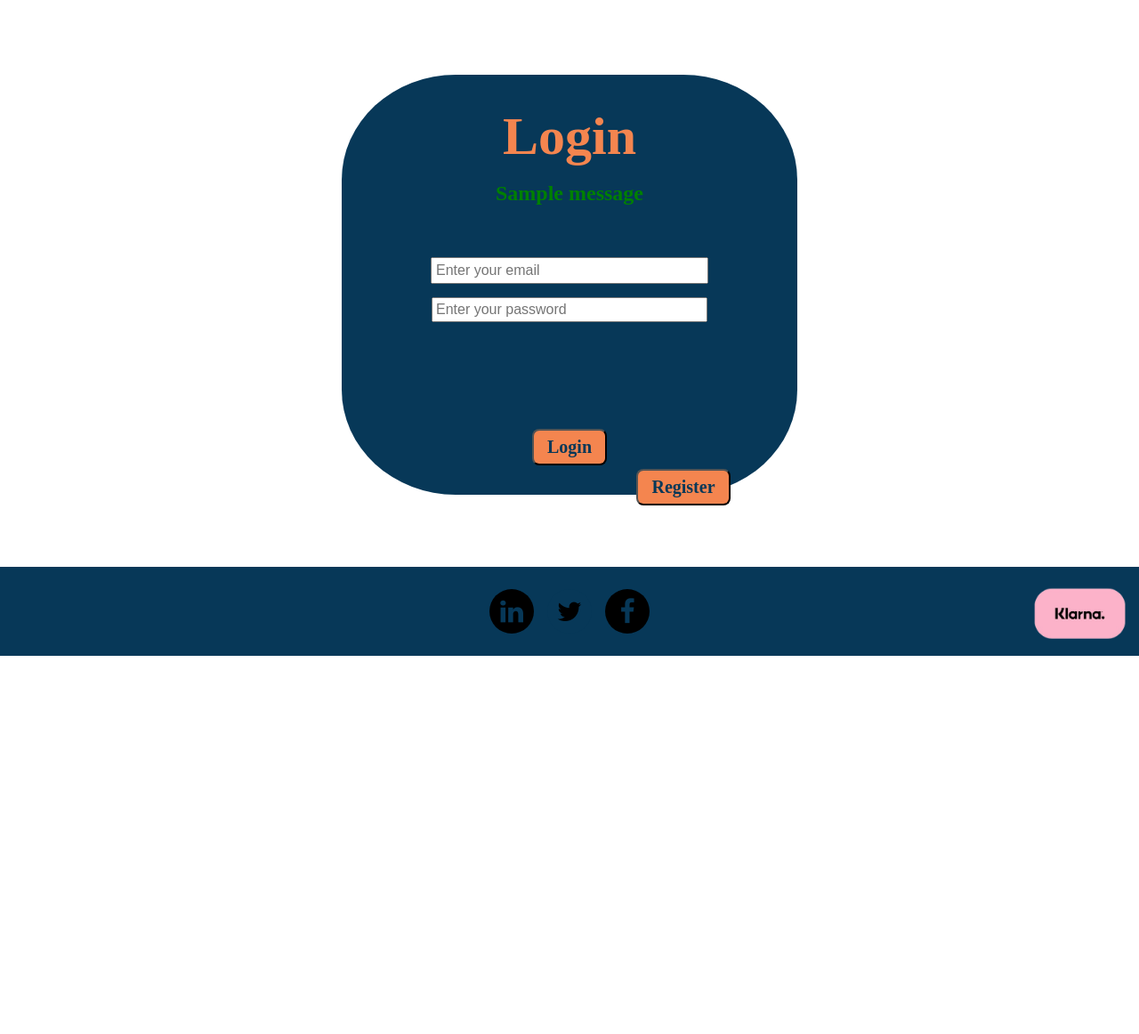
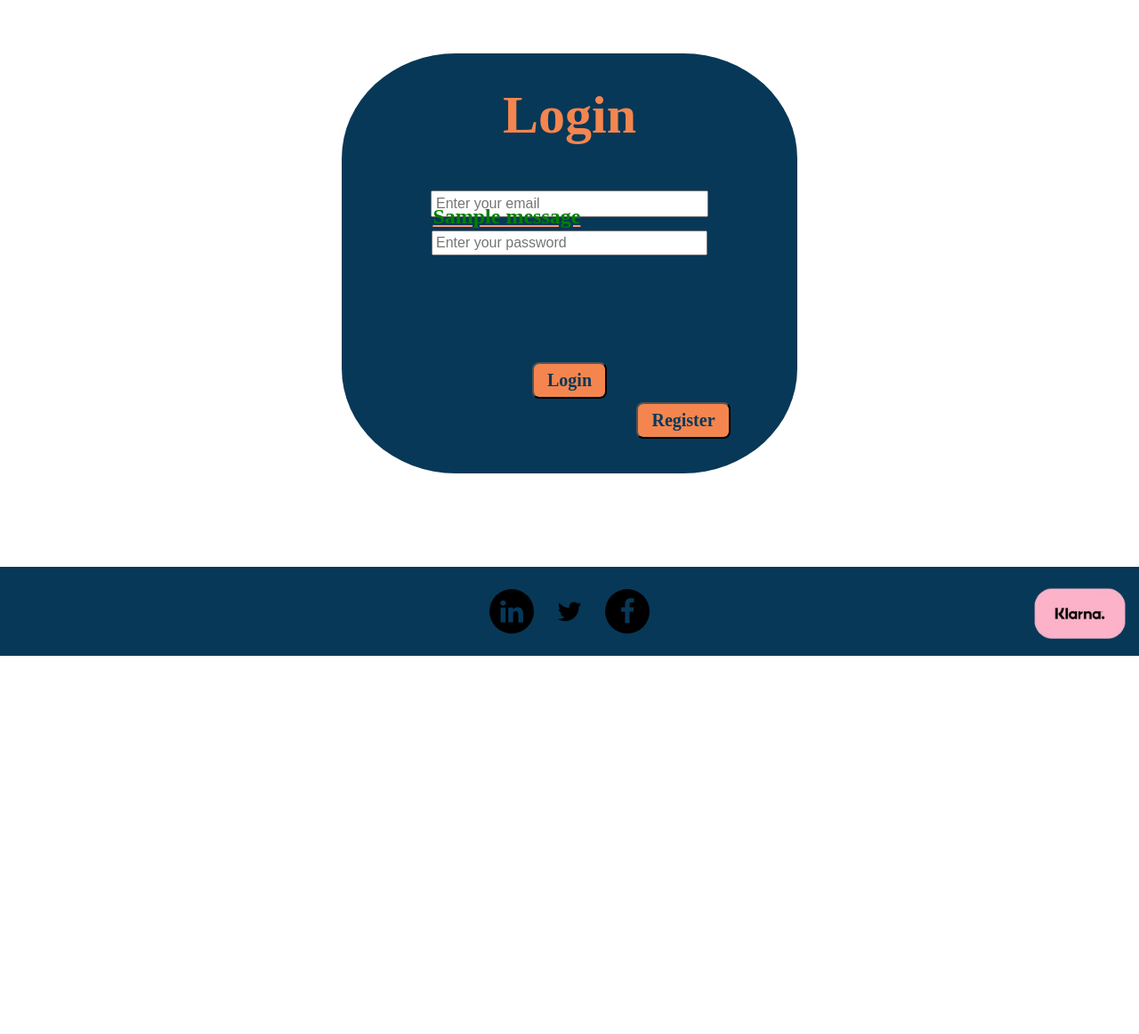
Before and after one commit to soyarna/CostCruiser, a Flask app: page /login in a window 1280 px wide. Shown: the part 63-1225 px from the top of the page at 89% size. After the commit the page ends 800 px from the top, so only its background shows below. Run offline with Flask 3, Linux system fonts and the light colour scheme; one stand-in notice (Sample message) is shown.

Commit message:
Fixed login error/success message

```diff
--- a/main.py
+++ b/main.py
@@ -154,8 +154,7 @@ def login():
 
             if user and user.password == password:
                 loggedin = user.username
-                flash('Login successful!', 'success')
-                return redirect(url_for('login'))
+                return redirect(url_for('home'))
             else:
                 flash('Invalid credentials. Please try again.', 'error')
                 return render_template("login.html"), 401
--- a/static/styles.css
+++ b/static/styles.css
@@ -637,6 +637,17 @@ body {
     color: rgb(255, 149, 111)
 }
 
+.error-message-2{
+    text-align: center;
+    font-size: x-large;
+    font-weight: bolder;
+    position: fixed;
+    bottom: 57%;
+    left: 38%;
+    z-index: 1000;
+    color: rgb(255, 149, 111)
+}
+
 .top-button {
     position: fixed;
     bottom: 70px;
--- a/templates/login.html
+++ b/templates/login.html
@@ -16,18 +16,9 @@
 </div>
 <button class="homebutton" onclick="window.location.href='/';">Back to Shore</button>
 
-
 <form action="{{ url_for('login') }}" method="POST" id="loginForm">
     <div class="blue_box">Login</div>
-<div class="error-message">
-{% with messages = get_flashed_messages(with_categories=true) %}
-    {% if messages %}
-        {% for category, message in messages %}
-            <p class="{{ category }}">{{ message }}</p>
-        {% endfor %}
-    {% endif %}
-{% endwith %}
-</div>
+
     <div class="email_bar_login">
         <input type="email" name="email" placeholder="Enter your email" required>
     </div>
@@ -44,6 +35,15 @@
     </div>
 </form>
 
+<div class="error-message-2">
+    <u>{% with messages = get_flashed_messages(with_categories=true) %}
+        {% if messages %}
+            {% for category, message in messages %}
+                <p class="{{ category }}">{{ message }}</p>
+            {% endfor %}
+        {% endif %}
+    {% endwith %}</u>
+</div>
 
 <footer class="lower_border">
     <div class="social-media-icons">
```
